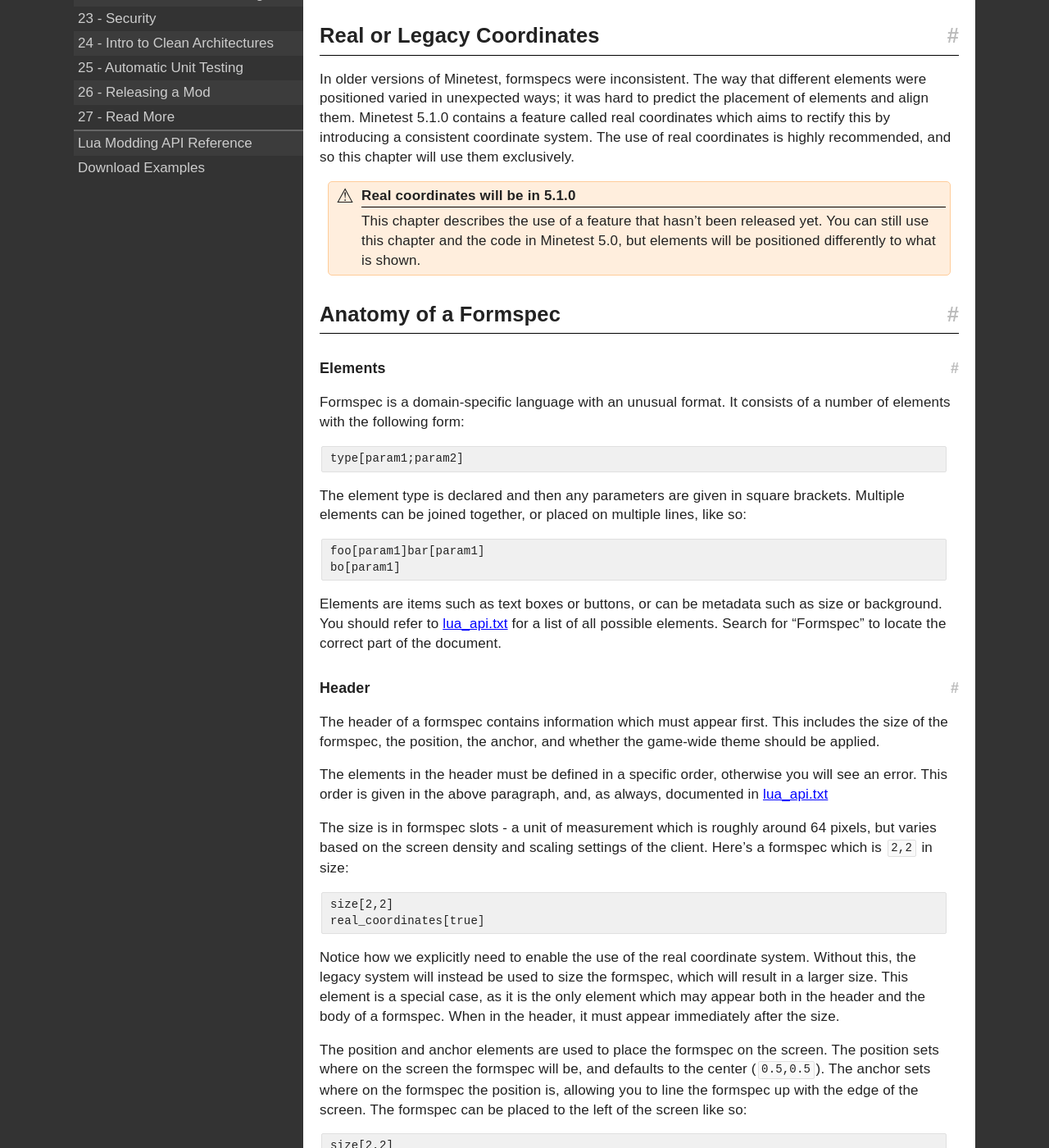
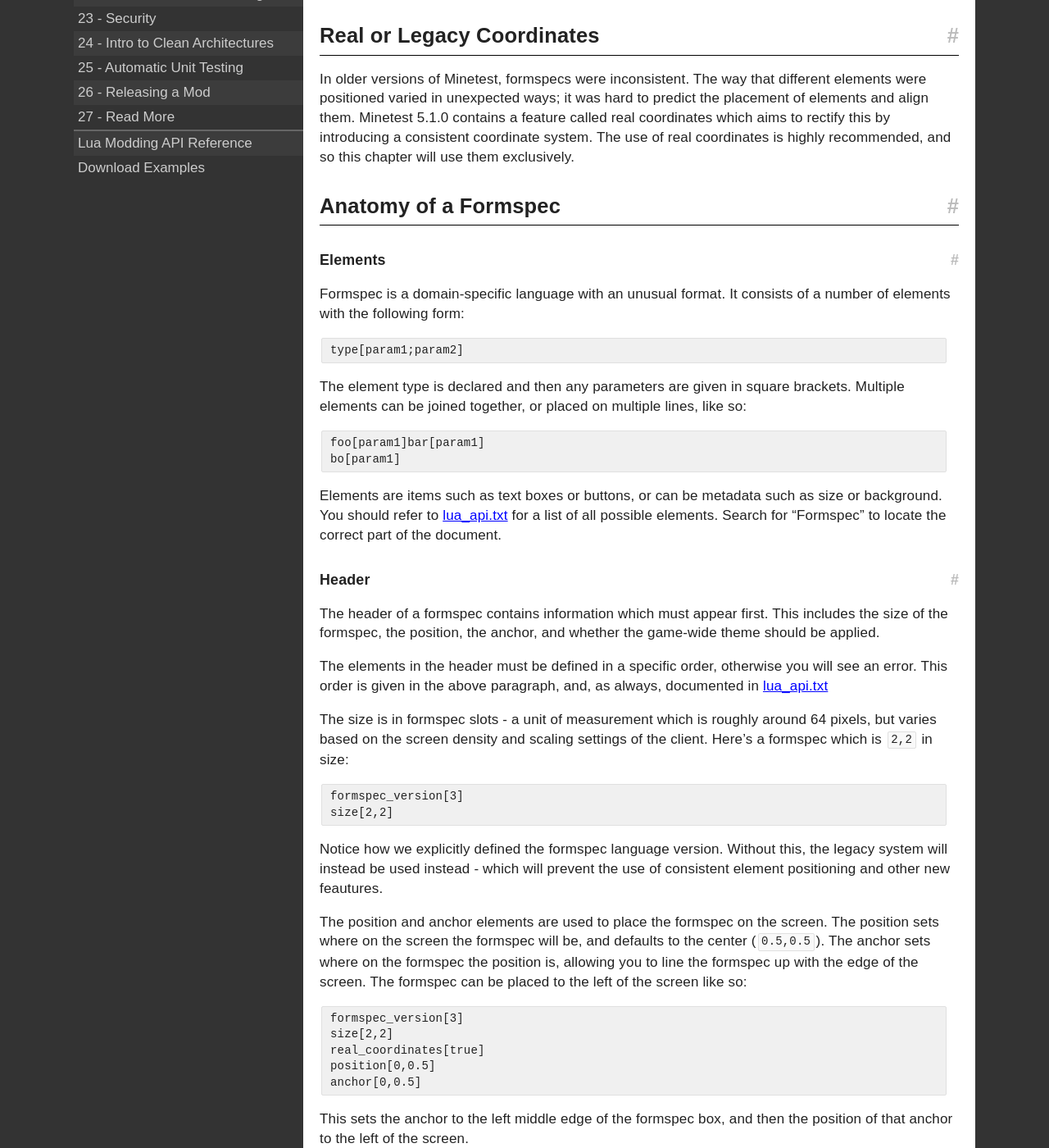
Before and after one commit to rubenwardy/minetest_modding_book, a Jekyll site: the page built from _en/players/formspecs.md, in a window 1280 px wide and 1400 px high, scrolled down 696 px. Shown: the whole window at 82% size. Built offline with Jekyll 4.4.1, drawn with Linux system fonts in a browser that asks for light colours; nearby versions of some CDN libraries; some of the changed text lies outside the part shown.

Commit message:
Formspecs: Update for 5.2

```diff
--- a/_en/players/formspecs.md
+++ b/_en/players/formspecs.md
@@ -1,16 +1,9 @@
 ---
-title: Formspecs
+title: GUIs (Formspecs)
 layout: default
 root: ../..
 idx: 4.5
 redirect_from: /en/chapters/formspecs.html
-minetest510:
-    level: warning
-    title: Real coordinates will be in 5.1.0
-    classes: web-only
-    message: This chapter describes the use of a feature that hasn't been released yet.
-         You can still use this chapter and the code in Minetest 5.0, but elements will
-         be positioned differently to what is shown.
 submit_vuln:
     level: warning
     title: Malicious clients can submit anything at anytime
@@ -62,9 +55,6 @@
 coordinate system. The use of real coordinates is highly recommended, and so
 this chapter will use them exclusively.
 
-{% include notice.html notice=page.minetest510 %}
-
-
 ## Anatomy of a Formspec
 
 ### Elements
@@ -103,14 +93,12 @@
 around 64 pixels, but varies based on the screen density and scaling
 settings of the client. Here's a formspec which is `2,2` in size:
 
+    formspec_version[3]
     size[2,2]
-    real_coordinates[true]
 
-Notice how we explicitly need to enable the use of the real coordinate system.
-Without this, the legacy system will instead be used to size the formspec, which will
-result in a larger size. This element is a special case, as it is the only element
-which may appear both in the header and the body of a formspec. When in the header,
-it must appear immediately after the size.
+Notice how we explicitly defined the formspec language version.
+Without this, the legacy system will instead be used instead - which will
+prevent the use of consistent element positioning and other new feautures.
 
 The position and anchor elements are used to place the formspec on the screen.
 The position sets where on the screen the formspec will be, and defaults to
@@ -118,6 +106,7 @@
 allowing you to line the formspec up with the edge of the screen. The formspec
 can be placed to the left of the screen like so:
 
+    formspec_version[3]
     size[2,2]
     real_coordinates[true]
     position[0,0.5]
@@ -154,8 +143,8 @@
     local text = "I'm thinking of a number... Make a guess!"
 
     local formspec = {
+        "formspec_version[3]",
         "size[6,3.476]",
-        "real_coordinates[true]",
         "label[0.375,0.5;", minetest.formspec_escape(text), "]",
         "field[0.375,1.25;5.25,0.8;number;Number;]",
         "button[1.5,2.3;3,0.8;guess;Guess]"
@@ -339,18 +328,22 @@
     tiles = {"mymod_rightclick.png"},
     groups = {cracky = 1},
     after_place_node = function(pos, placer)
-        -- This function is run    when the chest node is placed.
+        -- This function is run when the chest node is placed.
         -- The following code sets the formspec for chest.
         -- Meta is a way of storing data onto a node.
 
         local meta = minetest.get_meta(pos)
         meta:set_string("formspec",
-                "size[5,5]"..
-                "label[1,1;This is shown on right click]"..
+                "formspec_version[3]" ..
+                "size[5,5]" ..
+                "label[1,1;This is shown on right click]" ..
                 "field[1,2;2,1;x;x;]")
     end,
     on_receive_fields = function(pos, formname, fields, player)
-        if(fields.quit) then return end
+        if fields.quit then
+            return
+        end
+
         print(fields.x)
     end
 })
```
